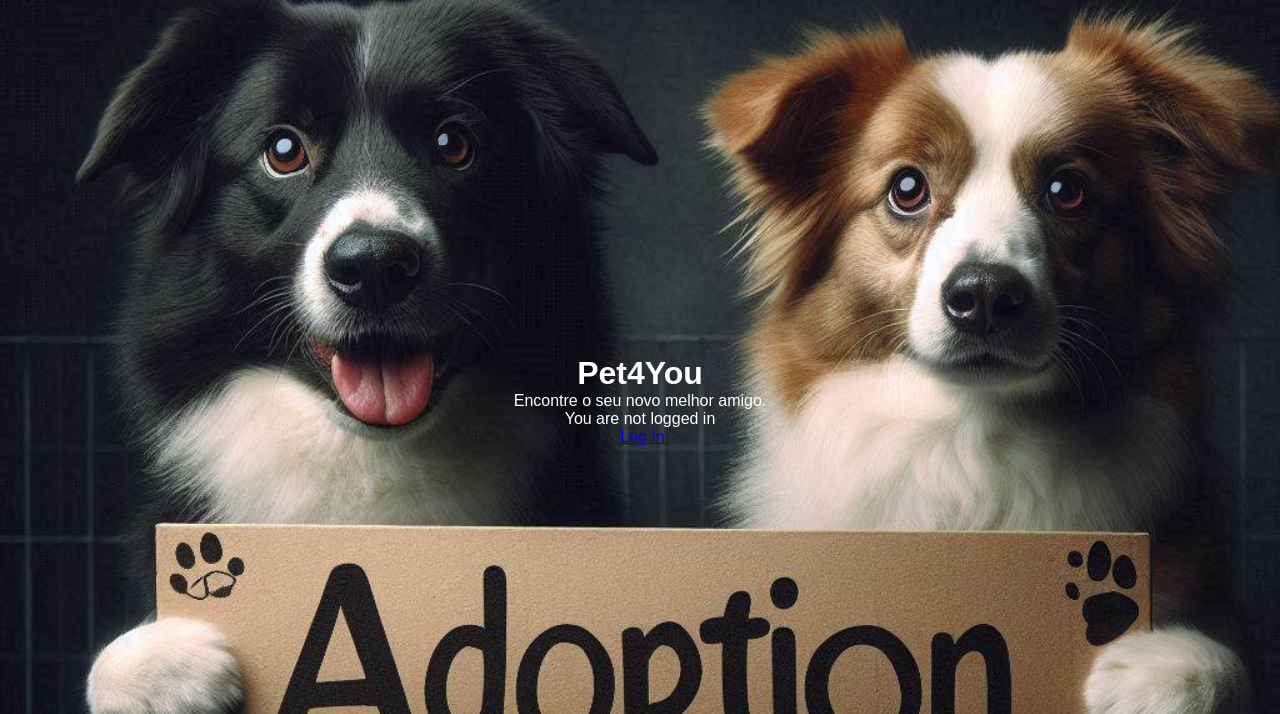
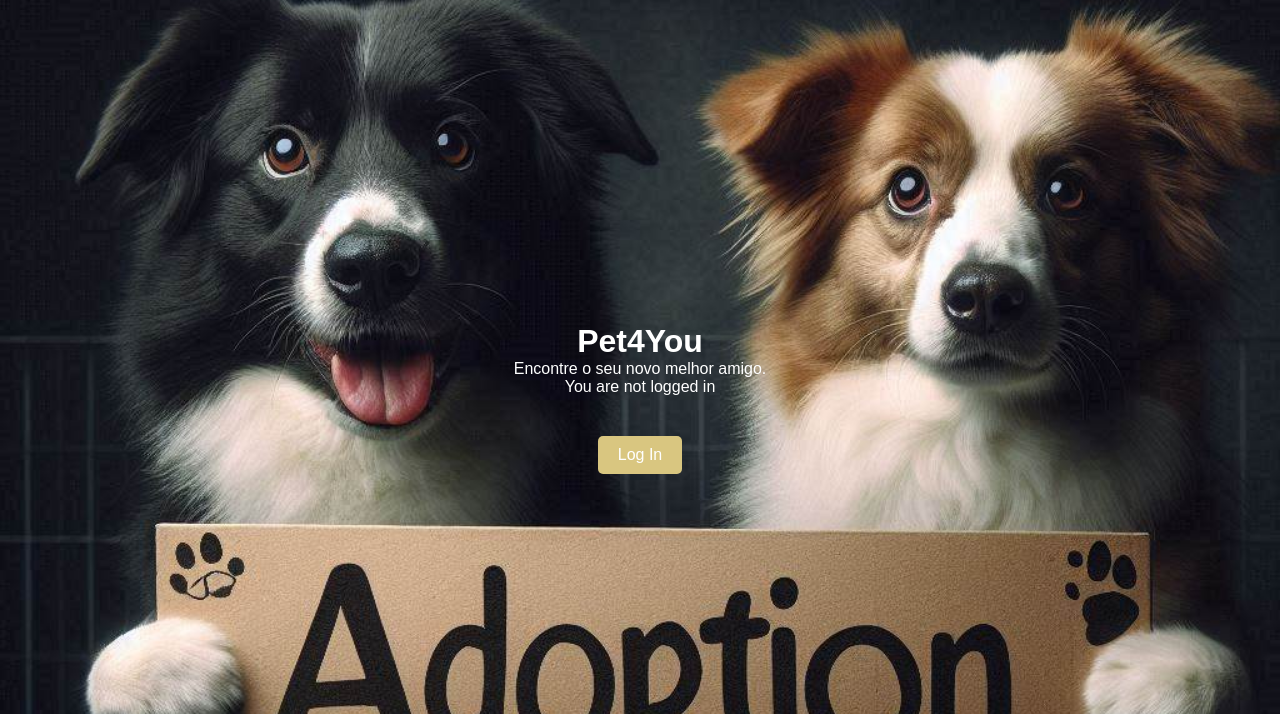
Before and after one commit to antonioz2022/ProjetoFDS, a Django app: page / in a window 1280 px wide. Shown: the top 714 px of the page. Run offline with Django 5.2, Linux system fonts and the light colour scheme.

Commit message:
Alteração na settings e inserção de botões na home

```diff
--- a/Pet4You/settings.py
+++ b/Pet4You/settings.py
@@ -105,9 +105,9 @@ AUTH_PASSWORD_VALIDATORS = [
 # Internationalization
 # https://docs.djangoproject.com/en/5.0/topics/i18n/
 
-LANGUAGE_CODE = 'en-us'
+LANGUAGE_CODE = 'pt-BR'
 
-TIME_ZONE = 'UTC'
+TIME_ZONE = 'America/Recife'
 
 USE_I18N = True
 
--- a/pet4you_app/static/css/styles.css
+++ b/pet4you_app/static/css/styles.css
@@ -102,6 +102,19 @@
   .register-link p a:hover{
     text-decoration: underline;
   }
+  .btn-custom {
+    background-color: #d9c680;
+    color: white;
+    border: none;
+    padding: 10px 20px;
+    text-align: center;
+    text-decoration: none;
+    display: inline-block;
+    font-size: 16px;
+    margin: 4px 2px;
+    cursor: pointer;
+    border-radius: 5px;
+}
 
   #description {
     width: 100%;
--- a/pet4you_app/templates/home.html
+++ b/pet4you_app/templates/home.html
@@ -1,20 +1,29 @@
 {% extends "base.html" %}
+
 
 {% block body %}
 <div style="text-align: center; color: white;">
     <h1>Pet4You</h1>
     <p>Encontre o seu novo melhor amigo.</p>
-{% if user.is_authenticated %}
-<div style="margin-top: 20px;">
-Hi {{ user.username }}!
-<a href="{% url 'pet4you:logout' %}">logout</a>
-<a href="{% url 'pet4you:posting' %}">Meus Anúncios</a>
+    {% if user.is_authenticated %}
+    <div style="margin-top: 20px;">
+        <p>Hi {{ user.username }}!</p>
+        <br><br>
+        <form action="{% url 'pet4you:logout' %}" method="post" style="display: inline;">
+            {% csrf_token %}
+            <button type="submit" class="btn btn-custom">Logout</button>
+        </form>
+        <br><br>
+        <form action="{% url 'pet4you:posting' %}" method="get" style="display: inline;">
+            <button type="submit" class="btn btn-custom">Meus Anúncios</button>
+        </form>
+    </div>
+    {% else %}
+    <p>You are not logged in</p>
+    <br><br>
+    <form action="{% url 'pet4you:login' %}" method="get" style="display: inline;">
+        <button type="submit" class="btn btn-custom">Log In</button>
+    </form>
+    {% endif %}
 </div>
-{% else %}
-<p>You are not logged in</p>
-<span style="margin-right: 5px;"></span>
-<a href="{% url 'pet4you:login' %}">Log In</a>
-</div>
-
-{% endif %}
 {% endblock %}
```
Also changed, not shown: db.sqlite3.
